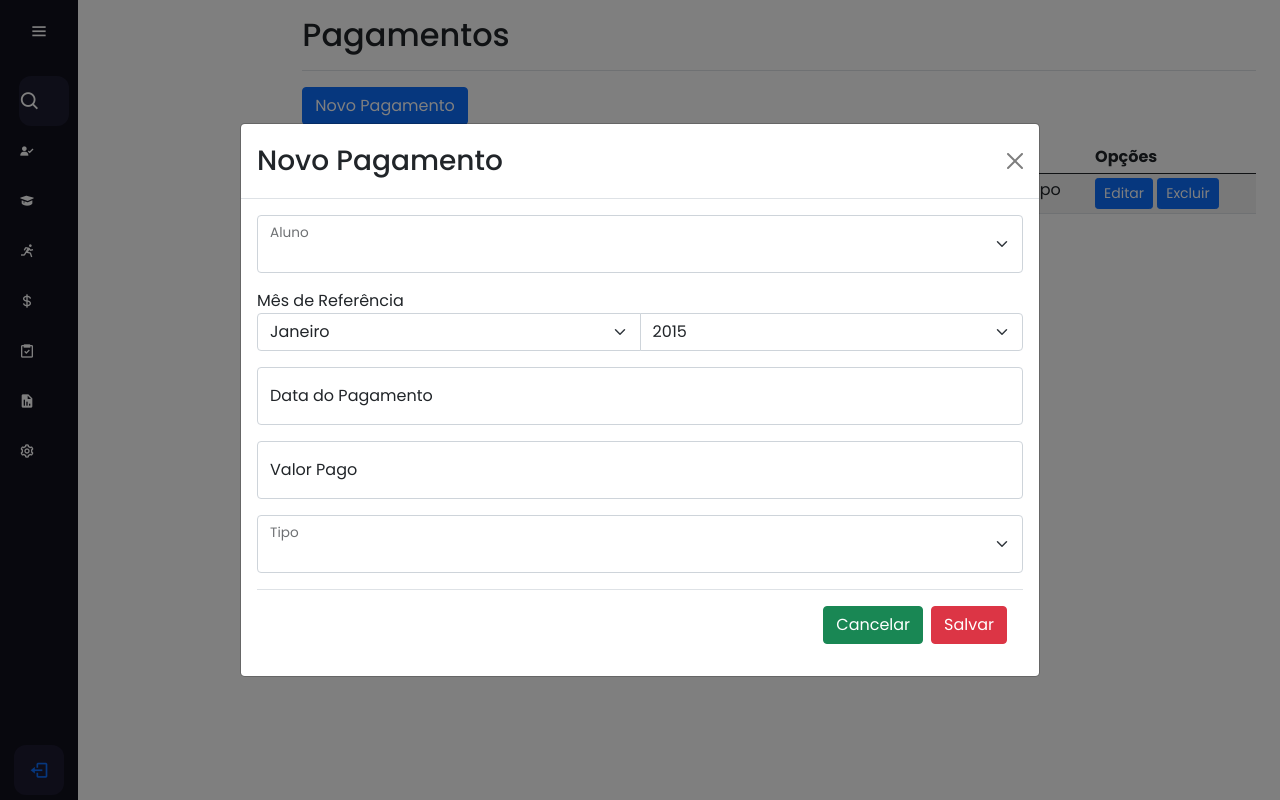
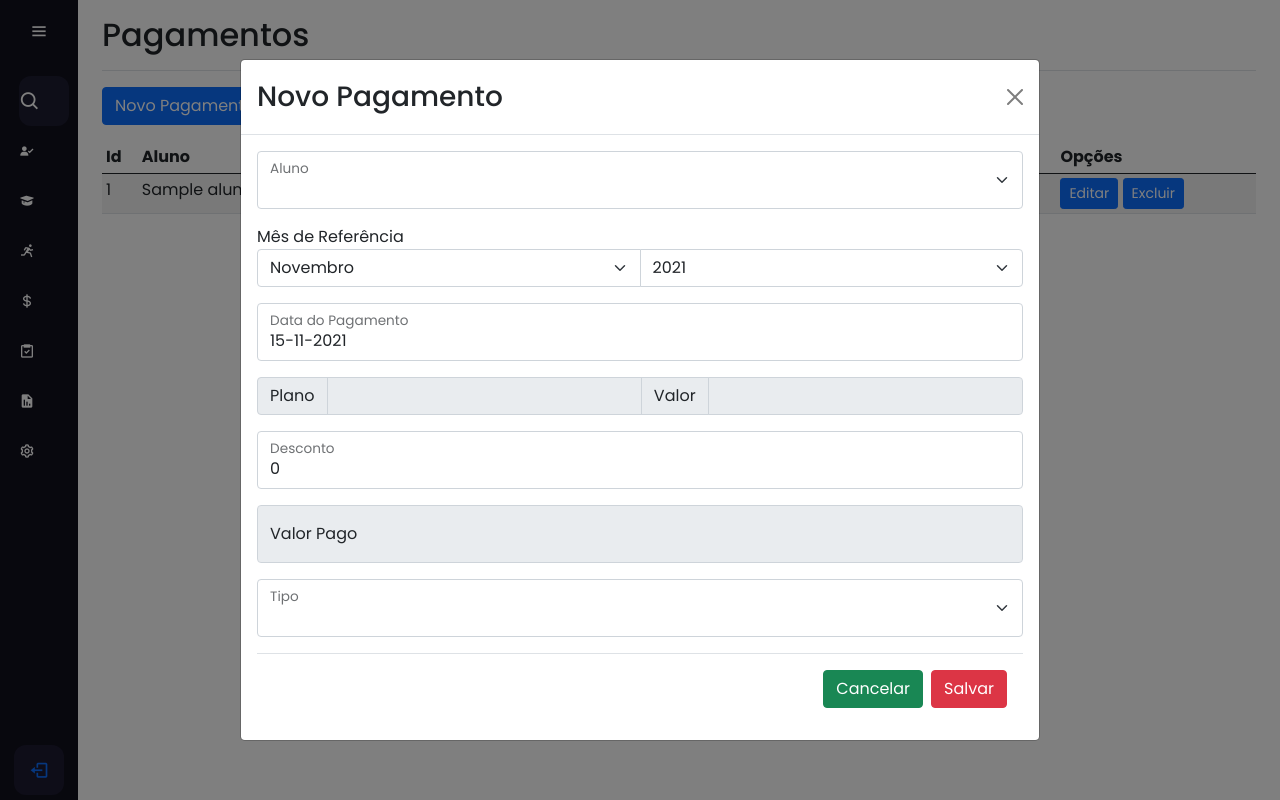
Before and after one commit to guilherme0541/projThaiTeam, a Flask app: page /pagamento/list in a window 1280 px wide, after a click on "Novo Pagamento". Run offline with Flask 2, Linux system fonts and the light colour scheme; the visitor is signed in with stand-in values (Sample User, id 1); a database or web service that is not in the repository returns one stand-in record (values such as "Sample title"); some libraries are stand-ins or nearby versions.

Commit message:
Atualizados cadastro de alunos e pagamentos: adiconada dependência de plano

```diff
--- a/app/routes/pagamento.py
+++ b/app/routes/pagamento.py
@@ -1,3 +1,4 @@
+from datetime import datetime
 from ..models.pagamento import Pagamento
 from bson.objectid import ObjectId
 from flask import Blueprint, render_template, request, session, redirect, url_for
@@ -11,7 +12,7 @@
     if "username" in session:
         pagamentos = mongo.db.pagamentos.find()
         alunos = mongo.db.alunos.find()
-        return render_template("pagamentos/list.html", pagamentos=pagamentos, alunos=alunos )
+        return render_template("pagamentos/list.html", pagamentos=pagamentos, alunos=alunos , mesRef=datetime.today().strftime('%m-%Y'), data=datetime.today().strftime('%d-%m-%Y'))
     else:
         return redirect(url_for("usuario.index"))
 
--- /dev/null
+++ b/app/templates/alunos/plano.html
@@ -0,0 +1,6 @@
+<div id="dadosPlano" class="input-group mb-3">
+    <span class="input-group-text">Plano</span>
+    <input type="text" id="plano" aria-label="plano" class="form-control" readonly {% if plano %} value="{{plano['descricao']}}" {% endif %}>
+    <span class="input-group-text">Valor</span>
+    <input type="number" id="valorPlano" aria-label="valorPlano" class="form-control" readonly {% if plano %} value="{{plano['valor']}}" {% endif %}>
+</div>
--- a/app/templates/pagamentos/list.html
+++ b/app/templates/pagamentos/list.html
@@ -2,7 +2,7 @@
 {% block content %}
 
 
-            <main class="col-md-9 ms-sm-auto col-lg-10 px-md-4">
+            <main class="mx-sm-auto px-md-4">
                 <div class="d-flex justify-content-between flex-wrap flex-md-nowrap align-items-center pt-3 pb-2 mb-3 border-bottom">
                     <h1 class="h2">Pagamentos</h1>
                 </div>
@@ -19,7 +19,8 @@
                 {% endwith %}
 
                 <div class="mb-3">
-                    <button type="button" class="btn btn-primary" data-bs-toggle="modal" data-bs-target="#novoModal" data-bs-title="Novo Pagamento" >Novo Pagamento</button>
+                    <button type="button" class="btn btn-primary" data-bs-toggle="modal" data-bs-target="#novoModal"
+                    data-bs-mesref="{{mesRef}}" data-bs-dpagamento="{{data}}" data-bs-title="Novo Pagamento" >Novo Pagamento</button>
                 </div>
                 <div class="table-responsive">
 
@@ -44,8 +45,14 @@
                                 <td>{{ pagamento['dataPagamento'] }}</td>
                                 <td>{{pagamento['valorPago'] }} </td>
                                 <td>{{pagamento['tipo'] }} </td>
-                                <td><button type="button" class="btn btn-primary btn-sm" data-bs-toggle="modal" data-bs-target="#novoModal" data-bs-title="Editar Pagamento"
-                                    data-bs-id="{{ pagamento['_id'] }}" data-bs-aluno="{{ pagamento['aluno']['_id'] }}" data-bs-mesRef="{{ pagamento['mesRef'] }}" data-bs-dPagamento="{{ pagamento['dataPagamento'] }}" data-bs-valorPago="{{ pagamento['valorPago'] }}" data-bs-tipo="{{pagamento['tipo']}}">Editar</button>
+                                <td>
+                                    <button type="button" class="btn btn-primary btn-sm" data-bs-toggle="modal" data-bs-target="#novoModal" data-bs-title="Editar Pagamento"
+                                    data-bs-id="{{ pagamento['_id'] }}" data-bs-aluno="{{ pagamento['aluno']['_id'] }}" data-bs-mesref="{{ pagamento['mesRef'] }}"
+                                    data-bs-dpagamento="{{ pagamento['dataPagamento'] }}" data-bs-plano="{{ pagamento['aluno']['plano']['descricao'] }}"
+                                    data-bs-valorplano="{{ pagamento['aluno']['plano']['valor'] }}"
+                                    data-bs-valorpago="{{ pagamento['valorPago'] }}" data-bs-tipo="{{pagamento['tipo']}}">
+                                    Editar
+                                    </button>
                                     <button type="button" class="btn btn-primary btn-sm" data-bs-toggle="modal" data-bs-target="#excluirModal"  data-bs-id="{{pagamento['_id']}}">Excluir</button>
                                 </td>
                             </tr>
@@ -124,8 +131,18 @@
                                         <input type="text" class="form-control" id="datePickerDataPagamento" name="datePickerDataPagamento" placeholder="dataPagamento" {% if pagamento %} value="{{pagamento['dataPagamento']}}" {% endif %}>
                                         <label for="dataPagamento">Data do Pagamento</label>
                                     </div>
+                                    <div id="dadosPlano" class="input-group mb-3">
+                                        <span class="input-group-text">Plano</span>
+                                        <input type="text" id="plano" aria-label="plano" class="form-control" readonly {% if pagamento %} value="{{pagamento['aluno']['plano']['descricao']}}" {% endif %}>
+                                        <span class="input-group-text">Valor</span>
+                                        <input type="number" id="valorPlano" aria-label="valorPlano" class="form-control" readonly {% if pagamento %} value="{{pagamento['aluno']['plano']['valor']}}" {% endif %}>
+                                    </div>
                                     <div class="form-floating mb-3">
-                                        <input type="number" class="form-control" id="valorPago" name="valorPago" placeholder="Endereço" {% if pagamento %} value="{{pagamento['valorPago']}}" {% endif %}>
+                                        <input type="number" step="0.01" min="0" id="desconto" aria-label="desconto" class="form-control" {% if pagamento %} value="{{pagamento['aluno']['plano'][''] - pagamento['valorPago']}}" {% endif %}>
+                                        <label for="valorPago">Desconto</label>
+                                    </div>
+                                    <div class="form-floating mb-3">
+                                        <input type="number" class="form-control" id="valorPago" name="valorPago" placeholder="Valor Pago" readonly {% if pagamento %} value="{{pagamento['valorPago']}}" {% endif %}>
                                         <label for="valorPago">Valor Pago</label>
                                     </div>
                                     <div class="form-floating mb-3">
@@ -199,9 +216,11 @@
                         var title = button.getAttribute('data-bs-title');
                         var id = button.getAttribute('data-bs-id');
                         var aluno = button.getAttribute('data-bs-aluno');
-                        var mesRef = button.getAttribute('data-bs-mesRef');
-                        var dataPagamento = button.getAttribute('data-bs-dPagamento');
-                        var valorPago = button.getAttribute('data-bs-valorPago');
+                        var mesRef = button.getAttribute('data-bs-mesref');
+                        var dataPagamento = button.getAttribute('data-bs-dpagamento');
+                        var plano = button.getAttribute('data-bs-plano');
+                        var valorPlano = button.getAttribute( 'data-bs-valorplano' );
+                        var valorPago = button.getAttribute('data-bs-valorpago');
                         var tipo = button.getAttribute('data-bs-tipo');
 
                         // Update the modal's content.
@@ -213,6 +232,9 @@
                         var mesRefInput = novoModal.querySelector('#mesRef');
                         var dataPagamentoInput = novoModal.querySelector("#dataPagamento" );
                         var datePickerDataPagamentoInput = novoModal.querySelector("#datePickerDataPagamento" );
+                        var planoInput = novoModal.querySelector("#plano");
+                        var valorPlanoInput = novoModal.querySelector("#valorPlano");
+                        var descontoInput = novoModal.querySelector("#desconto");
                         var valorPagoInput = novoModal.querySelector('#valorPago');
                         var tipoInput = novoModal.querySelector('#tipo');
 
@@ -221,6 +243,9 @@
                         inputAluno.value = aluno;
                         dataPagamentoInput.value = dataPagamento;
                         datePickerDataPagamentoInput.value = dataPagamento;
+                        planoInput.value = plano;
+                        valorPlanoInput.value = valorPlano;
+                        descontoInput.value = valorPlano - valorPago;
                         valorPagoInput.value = valorPago;
                         tipoInput.value = tipo;
                         mesInput.value = mesRef.substring(0, 2);
@@ -248,18 +273,38 @@
                 </script>
                 {% endif %}
                 <script>
+                        function atualizarValorpago(){
+                                $('#valorPago').val(($('#valorPlano').val() - $('#desconto').val()).toFixed(2));
+                                if($('#valorPago').val()<0){
+                                    $('#desconto').val($('#desconto').val() + $('#valorPago'));
+                                    atualizarValorpago();
+                                }
+                                if ($('#desconto').val()<0) {
+                                    $('#desconto').val(0);
+                                    atualizarValorpago();
+                                }
+                            }
                         $(document).ready(function(){
                             $('#mesRef').val($('#mes').val() + "-" + $('#ano').val());
+                            atualizarValorpago;
                         });
                         $(function () {
+                            $('#aluno').change(function(){
+                                $('#dadosPlano').load("{{ url_for('aluno.getPlano') }}?id="+$('#aluno').val() , function (responseTxt, statusTxt, xhr) {
+                                    console.log(statusTxt);
+                                    if(statusTxt == "success")
+                                        atualizarValorpago();
+                                });
+                            });
                             $('#mes').change(function () {
                                 $('#mesRef').val($('#mes').val() + "-" + $('#ano').val());
                             });
-                        });
-                        $(function () {
                             $('#ano').change(function () {
                                 $('#mesRef').val($('#mes').val() + "-" + $('#ano').val());
                             });
+                            $('#valorPlano').change(atualizarValorpago);
+                            $('#desconto').change(atualizarValorpago);
+
                         });
 
                         $(function () {
```
Also changed, not shown: app/routes/aluno.py (+11 -3 lines), app/templates/alunos/list.html (+5 -5 lines).
